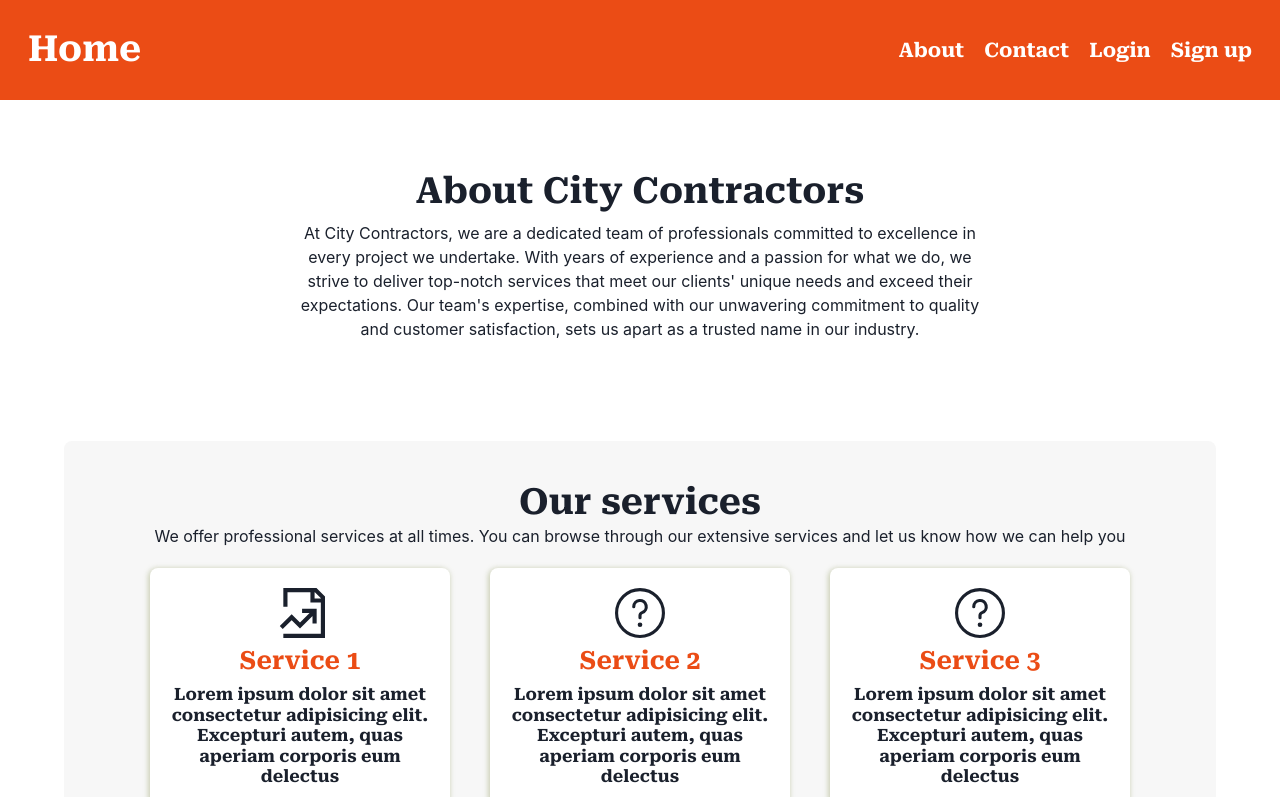
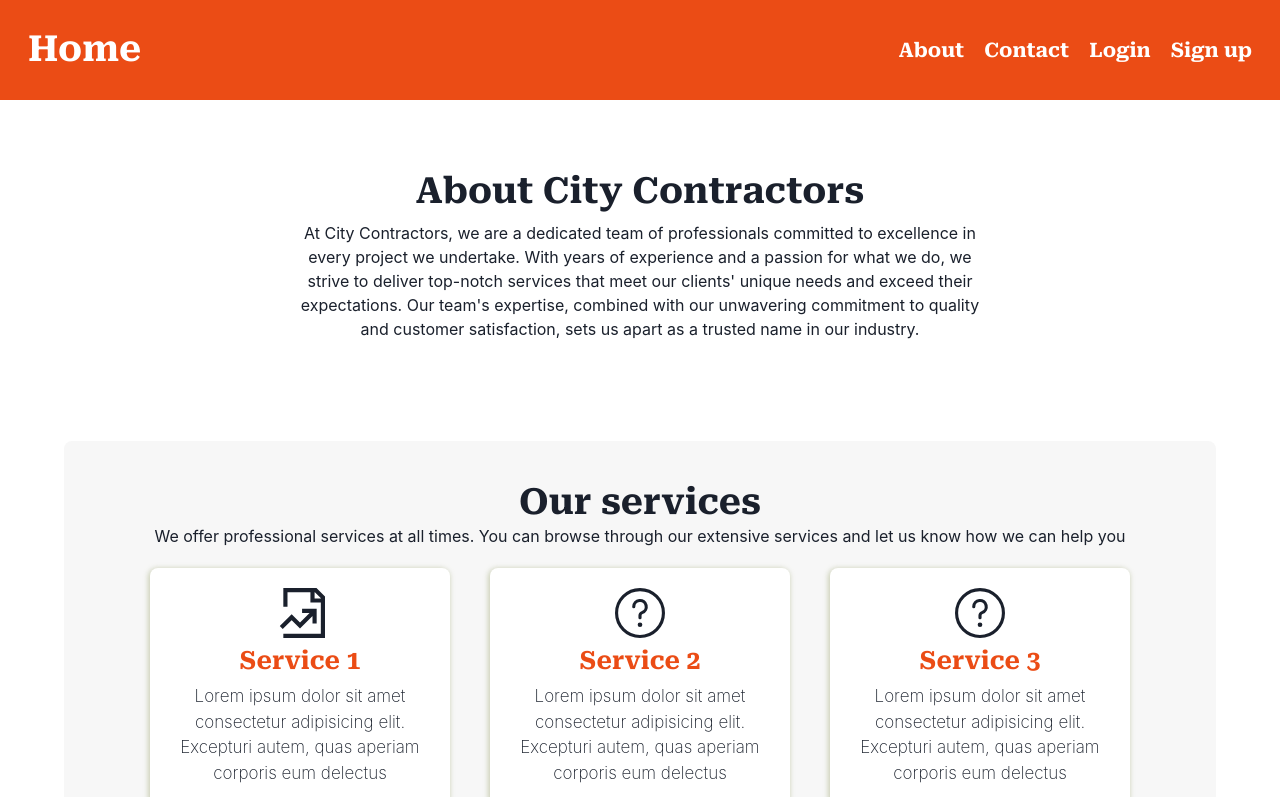
Before and after one commit to oranusi237/Citify-contractors, a React (Create React App) app: page /about in a window 1280 px wide. Shown: the top 797 px of the page. Built offline with nearby package versions, Linux system fonts and the light colour scheme.

Commit message:
Updated card description element

```diff
--- a/src/Components/Pages/About/ServicesCard.jsx
+++ b/src/Components/Pages/About/ServicesCard.jsx
@@ -1,4 +1,4 @@
-import { Box, Heading, Stack, Icon } from "@chakra-ui/react";
+import { Box, Heading, Stack, Icon, Text } from "@chakra-ui/react";
 import { primaryColor } from "../../Reuseables/colors";
 
 export default function ServicesCard({ cardIcon, description, serviceName }) {
@@ -7,7 +7,7 @@ export default function ServicesCard({ cardIcon, description, serviceName }) {
             <Stack bg="white" borderRadius={8} padding={"20px"} boxShadow={"-1px 1px 5px 1px rgba(192,198,165,0.75)"} justify="center" align="center" textAlign="center" width={["90%", "90%", "300px"]}>
                 <Icon fontSize={50} as={cardIcon} alt="service description image" />
                 <Heading fontWeight="900" color={primaryColor} fontSize="25px">{serviceName}</Heading>
-                <Heading fontWeight={200} fontSize="17px">{description}</Heading>
+                <Text fontWeight={200} fontSize="17px">{description}</Text>
             </Stack>
         </Box>
     )
```
